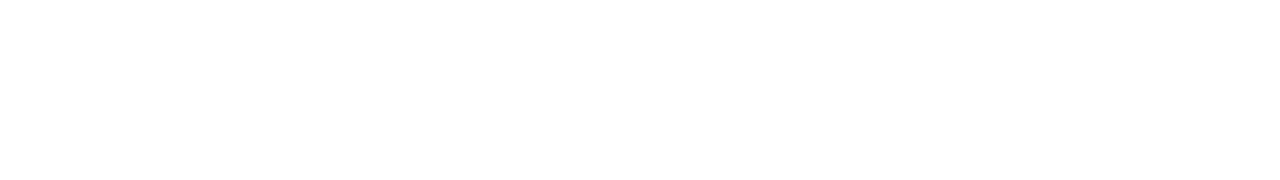
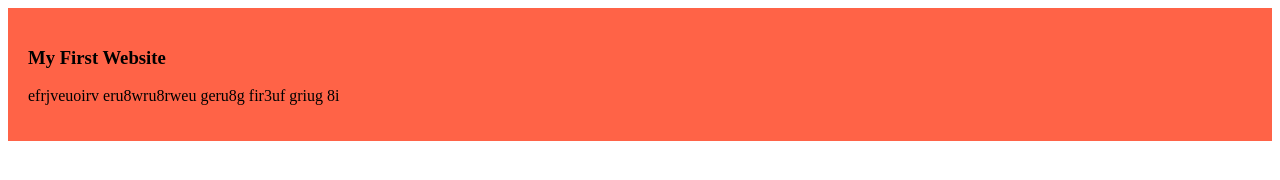
Before and after one commit to atiktanim/Practice, a plain HTML site: page index.html in a window 1280 px wide. Drawn offline with Linux system fonts and the light colour scheme.

Commit message:
Added the first Blog

```diff
--- /dev/null
+++ b/Styles/Blog.css
@@ -0,0 +1,4 @@
+div{
+    background-color: tomato;
+    padding: 20px;
+}
--- a/index.html
+++ b/index.html
@@ -4,8 +4,14 @@
     <meta charset="UTF-8">
     <meta name="viewport" content="width=device-width, initial-scale=1.0">
     <title>Practice</title>
+    <link rel="stylesheet" href="Styles/Blog.css">
 </head>
 <body>
-
+    <div>
+        <h3>My First Website</h3>
+        <p>
+            efrjveuoirv eru8wru8rweu geru8g fir3uf griug 8i
+        </p>
+    </div>
 </body>
 </html>
```
